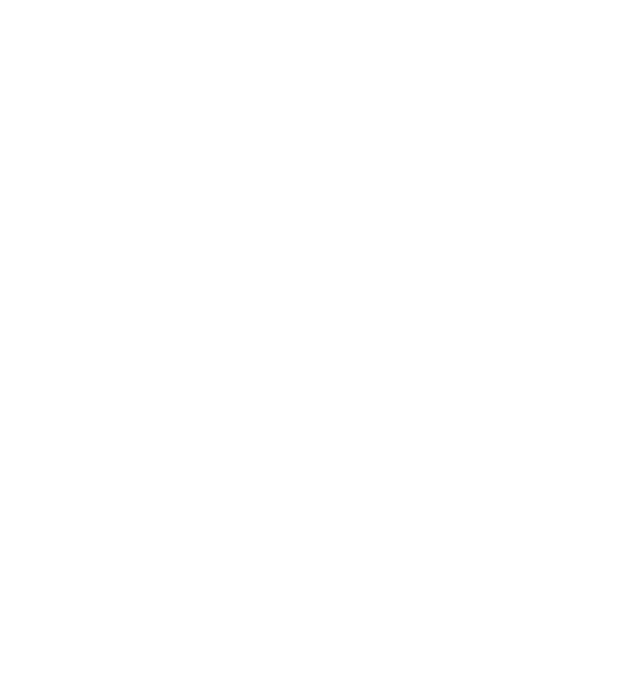
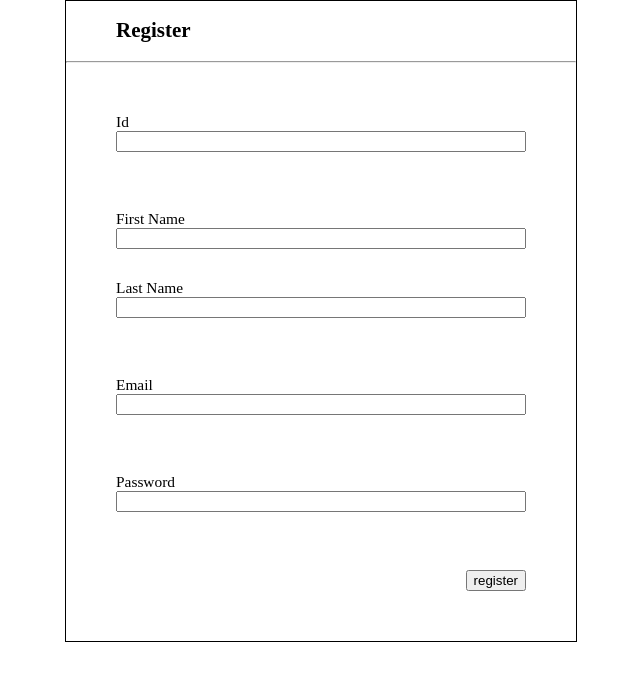
Before and after one commit to NovemberTwTwo/inputForm, a plain HTML site: page index.html in a window 1280 px wide. Shown: the whole page, without its empty margins (319-959 px from the left). Drawn offline with Linux system fonts and the light colour scheme.

Commit message:
feat: setup layout

```diff
--- a/index.css
+++ b/index.css
@@ -0,0 +1,205 @@
+body {
+  position: relative;
+  margin: 0;
+  padding: 0;
+}
+
+.gridContainer {
+  display: grid;
+  grid-template-columns: repeat(10, 1fr);
+  width: 100%;
+}
+
+.registerFormContainer {
+  border: 1px black solid;
+  min-height: 500px;
+}
+
+section {
+  width: 100%;
+}
+
+form {
+  display: flex;
+  flex-direction: column;
+}
+
+.buttonContainer {
+  display: flex;
+  justify-content: end;
+}
+
+label {
+  font-size: 1.1rem;
+}
+
+/* some smalls.. */
+@media only screen and (min-width: 0px) {
+  .registerFormContainer {
+    grid-column: 1/11;
+  }
+  form {
+    margin: 30px;
+  }
+  h2 {
+    margin-left: 30px;
+  }
+  input {
+    margin-bottom: 30px;
+  }
+  html {
+    font-size: 17px;
+  }
+}
+
+/* Phone - portrait */
+@media only screen and (min-width: 320px) {
+  .registerFormContainer {
+    grid-column: 1/11;
+  }
+  form {
+    margin: 30px;
+  }
+  h2 {
+    margin-left: 30px;
+  }
+  input {
+    margin-bottom: 30px;
+  }
+  html {
+    font-size: 17px;
+  }
+}
+
+/* Phone - landscape + portrait */
+@media only screen and (min-width: 480px) {
+  .registerFormContainer {
+    grid-column: 2/10;
+  }
+  form {
+    margin: 30px;
+  }
+  h2 {
+    margin-left: 30px;
+  }
+  input {
+    margin-bottom: 30px;
+  }
+  html {
+    font-size: 17px;
+  }
+}
+
+/* Small tablet - portrait */
+@media only screen and (min-width: 600px) {
+  .registerFormContainer {
+    grid-column: 3/9;
+  }
+  form {
+    margin: 30px;
+  }
+  h2 {
+    margin-left: 30px;
+  }
+  input {
+    margin-bottom: 30px;
+  }
+  html {
+    font-size: 15px;
+  }
+}
+
+/* Large Tablet - portrait */
+@media only screen and (min-width: 768px) {
+  .registerFormContainer {
+    grid-column: 3/9;
+  }
+  form {
+    margin: 30px;
+  }
+  h2 {
+    margin-left: 30px;
+  }
+  input {
+    margin-bottom: 30px;
+  }
+  html {
+    font-size: 15px;
+  }
+}
+
+/* Phone + Smalltablet - landscape */
+@media only screen and (min-width: 800px) {
+  .registerFormContainer {
+    grid-column: 3/9;
+  }
+  form {
+    margin: 30px;
+  }
+  h2 {
+    margin-left: 30px;
+  }
+  input {
+    margin-bottom: 30px;
+  }
+  html {
+    font-size: 15px;
+  }
+}
+
+/* Large Tablet - landscape */
+@media only screen and (min-width: 1024px) {
+  .registerFormContainer {
+    grid-column: 4/8;
+  }
+  form {
+    margin: 50px;
+  }
+  h2 {
+    margin-left: 50px;
+  }
+  input {
+    margin-bottom: 30px;
+  }
+  html {
+    font-size: 14px;
+  }
+}
+
+/* Desktop */
+@media only screen and (min-width: 1280px) {
+  .registerFormContainer {
+    grid-column: 4/8;
+  }
+  form {
+    margin: 50px;
+  }
+  h2 {
+    margin-left: 50px;
+  }
+  input {
+    margin-bottom: 30px;
+  }
+  html {
+    font-size: 14px;
+  }
+}
+
+/* Wide Screen desktop */
+@media only screen and (min-width: 1440px) {
+  .registerFormContainer {
+    grid-column: 4/8;
+  }
+  form {
+    margin: 50px;
+  }
+  h2 {
+    margin-left: 50px;
+  }
+  input {
+    margin-bottom: 30px;
+  }
+  html {
+    font-size: 14px;
+  }
+}
--- a/index.html
+++ b/index.html
@@ -4,6 +4,46 @@
     <meta charset="UTF-8" />
     <meta name="viewport" content="width=device-width, initial-scale=1.0" />
     <title>Document</title>
+    <link rel="stylesheet" href="index.css" />
   </head>
-  <body></body>
+  <body>
+    <div class="gridContainer">
+      <div class="registerFormContainer">
+        <header class="registerFormHeader">
+          <h2>Register</h2>
+        </header>
+        <hr />
+        <section class="registerFormSection">
+          <form>
+            <label for="userId">Id</label>
+            <input type="text" name="userId" id="userId" />
+            <p class="userIdWarning"></p>
+
+            <label for="firstName">First Name</label>
+            <input type="text" name="firstName" id="firstName" />
+
+            <label for="lastName">Last Name</label>
+            <input type="text" name="lastName" id="lastName" />
+            <p class="nameWarning"></p>
+
+            <label for="email">Email</label>
+            <input type="email" name="email" id="emailInput" />
+            <p class="emailWarning"></p>
+
+            <label for="password">Password</label>
+            <input type="password" name="password" id="password" />
+            <p class="passwordWarning"></p>
+
+            <div class="buttonContainer">
+              <button type="submit">register</button>
+            </div>
+          </form>
+        </section>
+        <!-- <section class="cardFormSection">
+          <form>
+          </form>
+        </section> -->
+      </div>
+    </div>
+  </body>
 </html>
```
